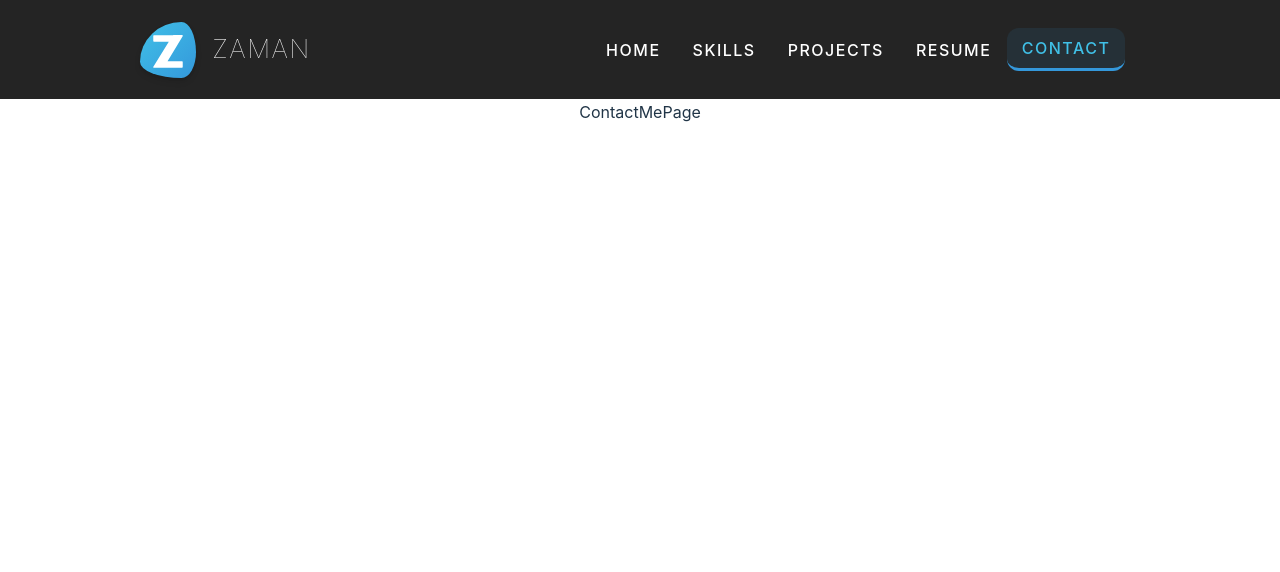
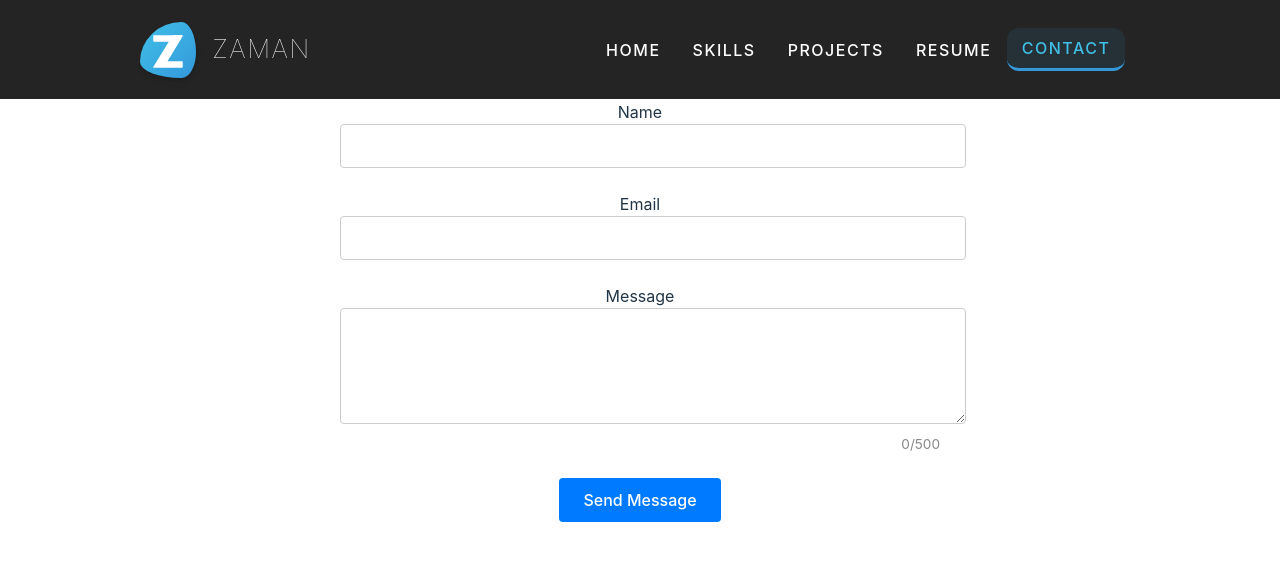
Before and after one commit to zamanmughal98/Zaman-Portfolio-React, a React (Vite) app: page /contact in a window 1280 px wide. Shown: the top 572 px of the page. Built offline with nearby package versions, Linux system fonts and the light colour scheme; no server answers.

Commit message:
feat: - created a basic contact me form - added the name email and message fields with their custom validations

```diff
--- a/src/pages/ContactPage.jsx
+++ b/src/pages/ContactPage.jsx
@@ -1,8 +1,161 @@
+import '../styles/ContactPage.css';
 
+import { useState } from 'react';
+
+import emailjs from 'emailjs-com';
+
+import { EmailJsCredential } from '../config/env.mapping';
+
+// Avoid updating variables starting with 'sender' within useState hooks, field names, or the validation object mapping.
 const ContactPage = () => {
+  const messageCharLimit = 500;
+  const { serviceId, templateId, userId } = EmailJsCredential;
+
+  const [errors, setErrors] = useState({});
+  const [isSubmitting, setIsSubmitting] = useState(false);
+  const [formData, setFormData] = useState({
+    senderName: '',
+    senderEmail: '',
+    senderMessage: '',
+  });
+
+  const validateName = (name) => {
+    if (name.trim() === '') {
+      return 'Name is required';
+    } else if (name.trim().length < 5) {
+      return 'Name must be at least 5 characters long';
+    }
+    return '';
+  };
+
+  const validateEmail = (email) => {
+    const emailPattern = /^[^\s@]+@[^\s@]+\.[^\s@]+$/;
+    if (email.trim() === '') {
+      return 'Email is required';
+    } else if (!emailPattern.test(email)) {
+      return 'Invalid email address';
+    }
+    return '';
+  };
+
+  const validateMessage = (message) => {
+    if (message.trim() === '') {
+      return 'Message is required';
+    } else if (message.length < 10) {
+      return 'Message must be at least 10 characters long';
+    }
+    return '';
+  };
+
+  const validationRules = {
+    senderName: validateName,
+    senderEmail: validateEmail,
+    senderMessage: validateMessage,
+  };
+
+  const validateField = (field, value) => {
+    const validate = validationRules[field];
+    if (validate) {
+      const error = validate(value);
+      setErrors((prevErrors) => ({ ...prevErrors, [field]: error }));
+    }
+  };
+
+  const handleChange = (e) => {
+    const { name: field, value } = e.target;
+
+    setFormData((prevData) => ({
+      ...prevData,
+      [field]: value,
+    }));
+
+    validateField(field, value);
+  };
+
+  const handleSubmit = (e) => {
+    e.preventDefault();
+
+    const formIsValid = Object.keys(formData).every((key) => {
+      validateField(key, formData[key]);
+      return formData[key].trim() !== '' && !errors[key];
+    });
+
+    if (!formIsValid) return;
+
+    setIsSubmitting(true);
+
+    emailjs
+      .send(serviceId, templateId, { ...formData }, userId)
+      .then(() => {
+        setFormData({ senderName: '', senderEmail: '', senderMessage: '' });
+        setErrors({});
+      })
+      .catch((error) => {
+        console.error('Email send failed:', error);
+      })
+      .finally(() => {
+        setIsSubmitting(false);
+      });
+  };
+
   return (
-    <div>ContactMePage</div>
-  )
-}
+    <form onSubmit={handleSubmit} className="contact-form" noValidate>
+      <div className="form-group">
+        <label htmlFor="senderName">Name</label>
+        <input
+          type="text"
+          id="name"
+          name="senderName"
+          value={formData.senderName}
+          onChange={handleChange}
+          className={`form-control ${errors.senderName ? 'error-border' : ''}`}
+        />
+        {errors.senderName && (
+          <span className="error-text">{errors.senderName}</span>
+        )}
+      </div>
 
-export default ContactPage
+      <div className="form-group">
+        <label htmlFor="senderEmail">Email</label>
+        <input
+          type="email"
+          id="email"
+          name="senderEmail"
+          value={formData.senderEmail}
+          onChange={handleChange}
+          className={`form-control ${errors.senderEmail ? 'error-border' : ''}`}
+        />
+        {errors.senderEmail && (
+          <span className="error-text">{errors.senderEmail}</span>
+        )}
+      </div>
+
+      <div className="form-group">
+        <label htmlFor="senderMessage">Message</label>
+        <textarea
+          id="message"
+          name="senderMessage"
+          value={formData.senderMessage}
+          onChange={handleChange}
+          className={`form-control ${
+            errors.senderMessage ? 'error-border' : ''
+          }`}
+          rows="5"
+          maxLength={messageCharLimit}
+        />
+        <div className="char-counter">
+          {formData.senderMessage.length}/{messageCharLimit}
+        </div>
+        {errors.senderMessage && (
+          <span className="error-text">{errors.senderMessage}</span>
+        )}
+      </div>
+
+      <button type="submit" className="btn btn-primary" disabled={isSubmitting}>
+        {isSubmitting ? 'Sending...' : 'Send Message'}
+      </button>
+    </form>
+  );
+};
+
+export default ContactPage;
```
